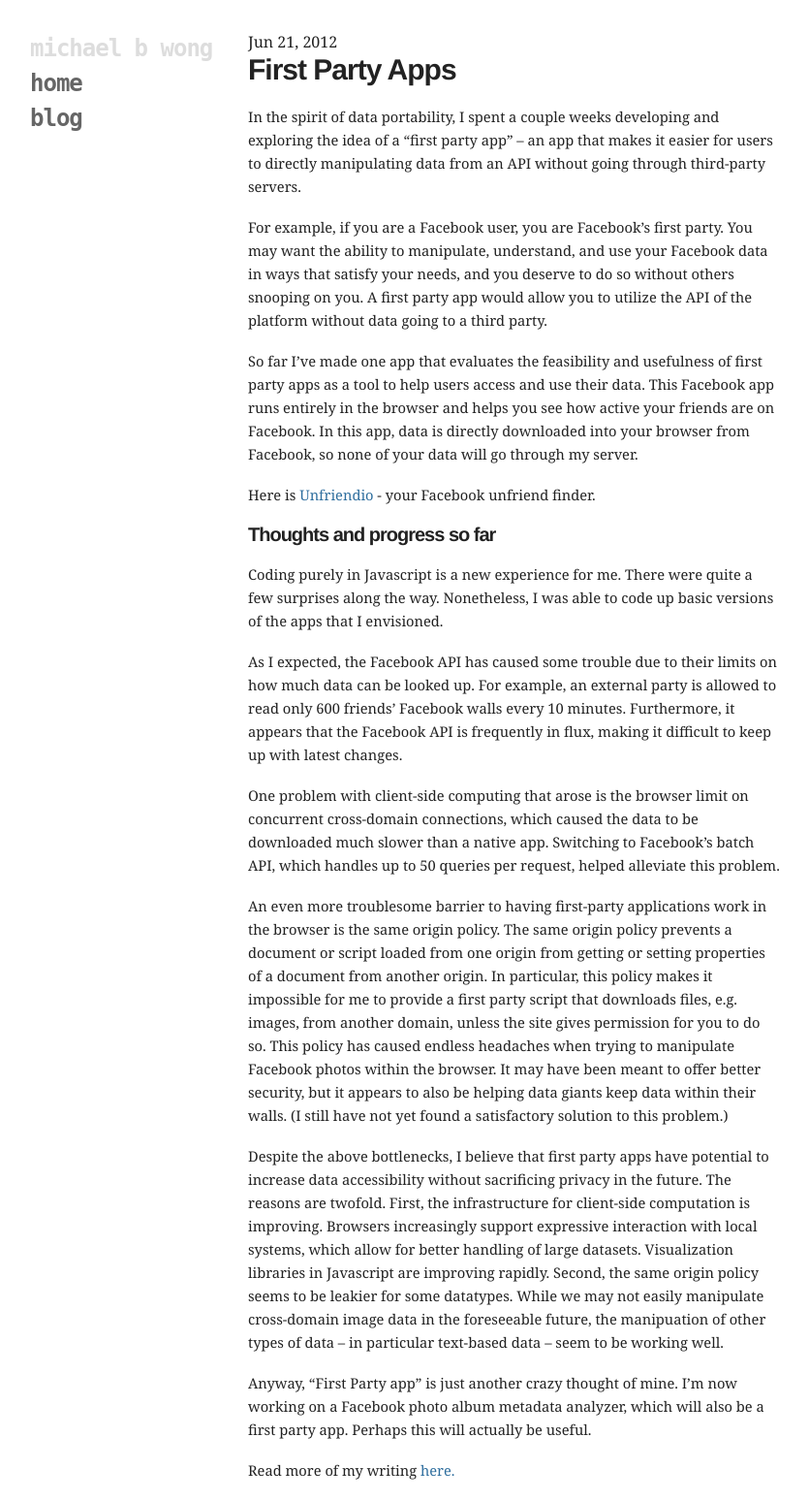
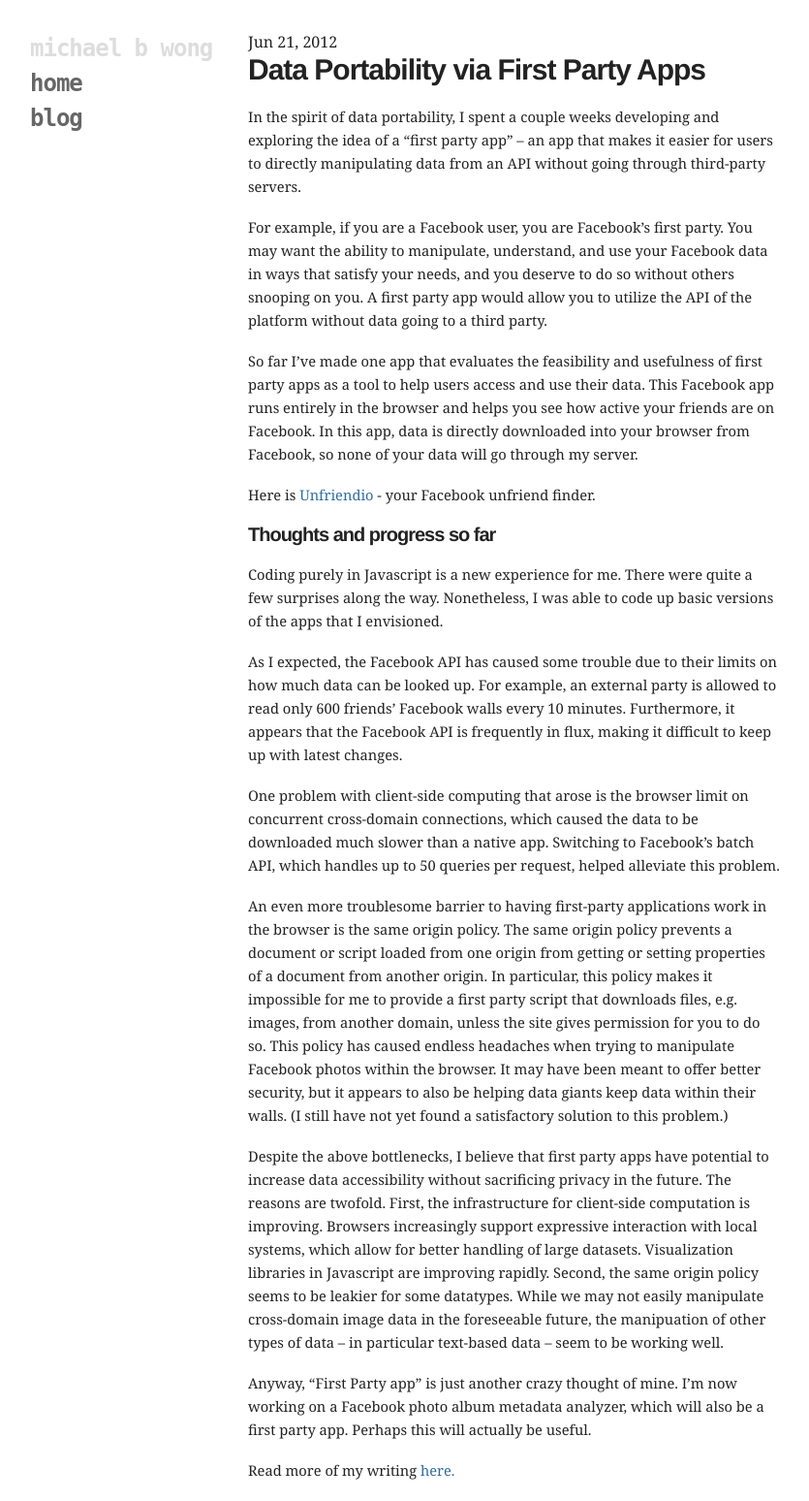
Before and after one commit to mbwong/mbwong.github.com, a Jekyll site: the page built from _posts/2012-06-21-first-party-apps.md, in a window 1280 px wide. Shown: the whole page at 97% size, without its empty margins (94-929 px from the left). Built offline with Jekyll 4.4.1, drawn with Linux system fonts in a browser that asks for light colours.

Commit message:
Update _posts/2012-06-21-first-party-apps.md

```diff
--- a/_posts/2012-06-21-first-party-apps.md
+++ b/_posts/2012-06-21-first-party-apps.md
@@ -1,10 +1,10 @@
 ---
 tags: data internet technology
-title: First Party Apps
+title: Data Portability via First Party Apps
 layout: post
 ---
 
-# First Party Apps
+# Data Portability via First Party Apps
 
 In the spirit of data portability, I spent a couple weeks developing and exploring the idea of a "first party app" -- an app that makes it easier for users to directly manipulating data from an API without going through third-party servers.
 
```
